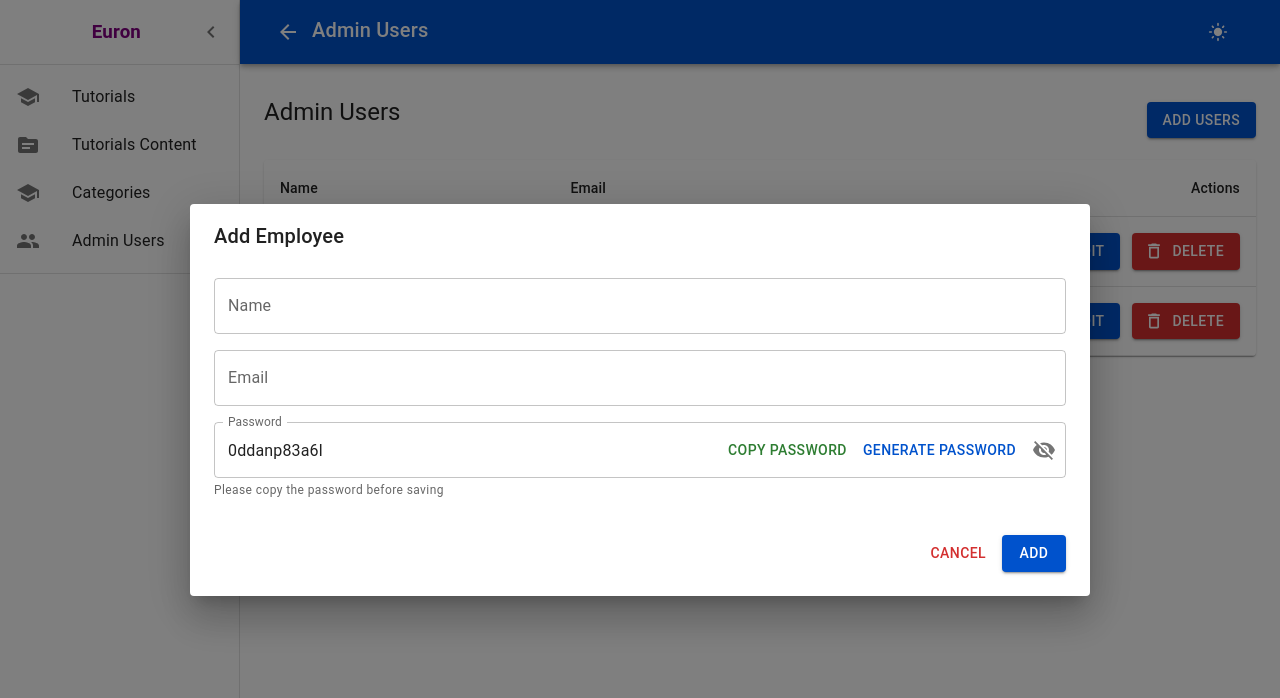
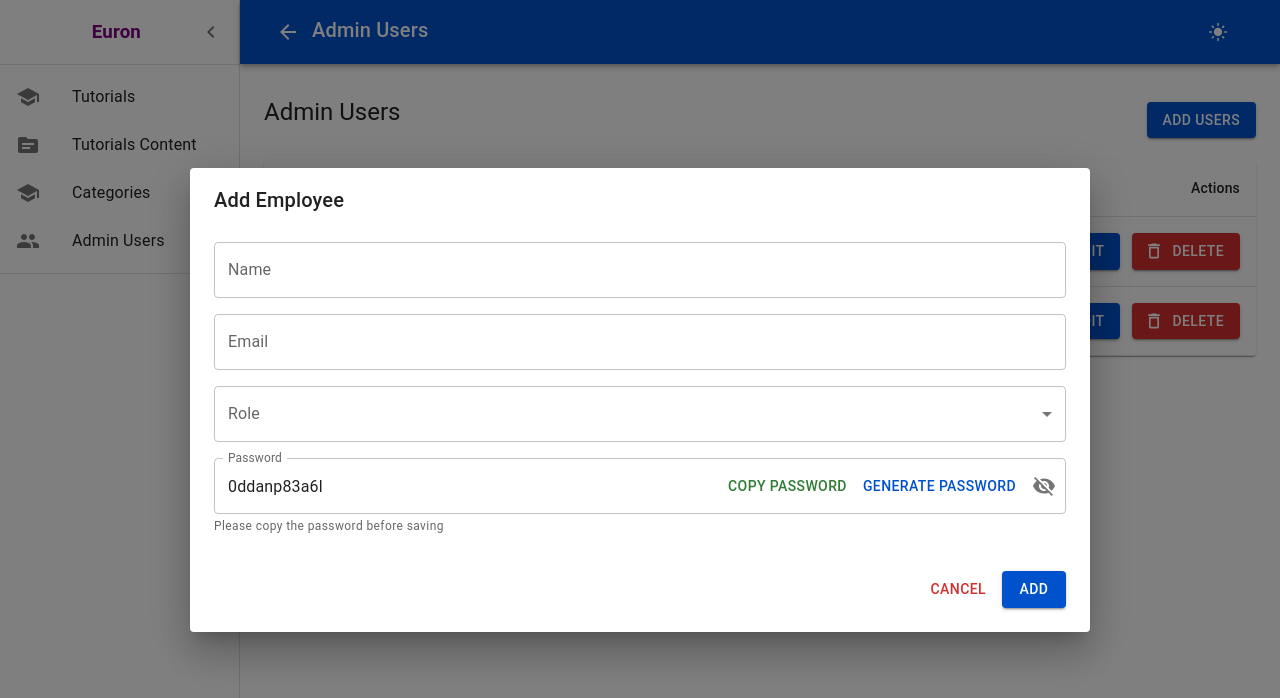
Before and after one commit to princekumarpaswan/lexicalDevEditorNew, a React (Vite) app: page /admin-users in a window 1280 px wide. Both pictures are taken after a click on the button "ADD USERS". Shown: the top 698 px of the page. Built offline with nearby package versions, Linux system fonts and the light colour scheme.

Commit message:
feat: added Role assign of user issue: issueId

```diff
--- a/src/pages/adminUsers/AdminUsers.tsx
+++ b/src/pages/adminUsers/AdminUsers.tsx
@@ -17,6 +17,9 @@ import {
   FormControl,
   IconButton,
   InputAdornment,
+  InputLabel,
+  MenuItem,
+  Select,
   TextField,
   Typography,
 } from '@mui/material'
@@ -222,6 +225,20 @@ const AdminUsers = () => {
                 })
               }}
             />
+            <FormControl fullWidth>
+              <InputLabel id="demo-simple-select-label">Role</InputLabel>
+              <Select
+                labelId="demo-simple-select-label"
+                id="demo-simple-select"
+                // value={age}
+                label="Age"
+                // onChange={handleChange}
+              >
+                <MenuItem value={10}>Admin</MenuItem>
+                <MenuItem value={20}>Content Writer</MenuItem>
+                <MenuItem value={30}>Content Reviewer</MenuItem>
+              </Select>
+            </FormControl>
 
             <FormControl fullWidth variant="outlined">
               <TextField
```
